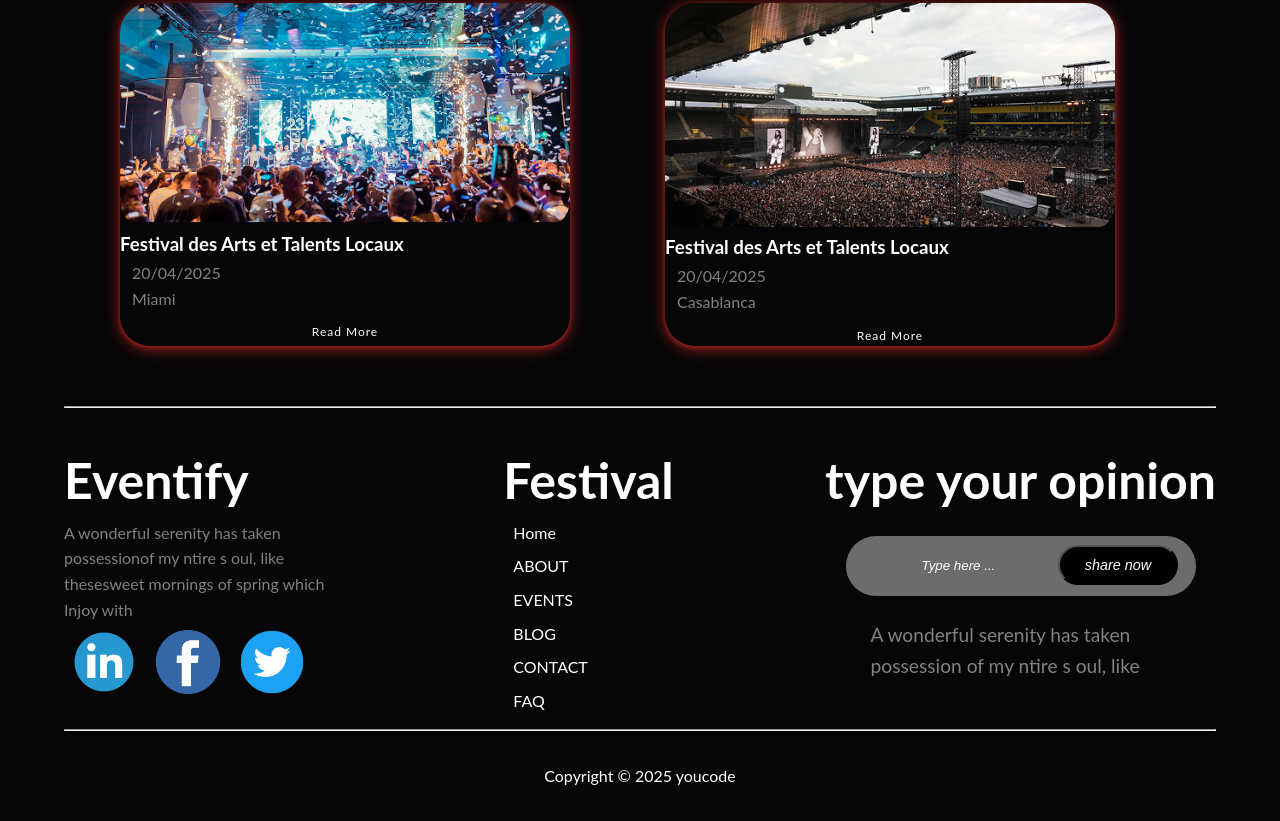
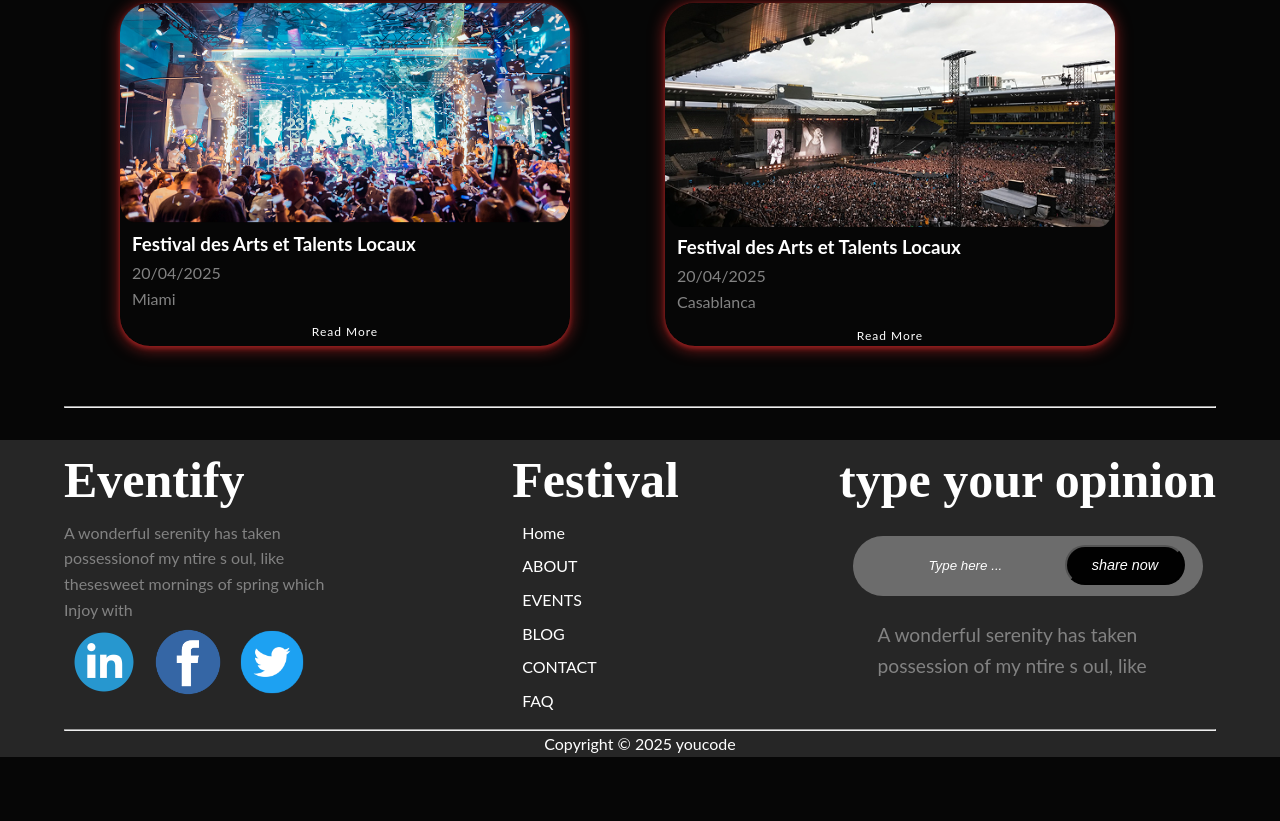
Before and after one commit to hamzalafsioui/Eventify, a plain HTML site: page event.html in a window 1280 px wide. Shown: the part 2984-3805 px from the top of the page. After the commit the page ends 3741 px from the top, so only its background shows below. Drawn offline with Linux system fonts and the light colour scheme; a web font is replaced by a local one.

Commit message:
add background to footer

```diff
--- a/css/event.css
+++ b/css/event.css
@@ -320,6 +320,9 @@ body {
   margin-left: 12px;
   color: #828282;
 }
+.section-card h3 {
+  margin-left: 12px;
+}
 
 .read {
   display: block;
@@ -449,6 +452,7 @@ body {
 /* Footer */
 footer {
   margin-top: 2rem;
+  background-color: #262626;
 }
 .footer-content {
   display: flex;
@@ -537,13 +541,13 @@ footer {
 .footer-festival h5,
 .footer-opinion h5,
 .footer-content h5 {
-  font-family: var(--header-font);
+  font-family: "playfair";
   font-size: 50px;
 }
 
 .copy-right {
   text-align: center;
-  margin: 2rem auto;
+  padding: 2rem auto;
 }
 
 
```
